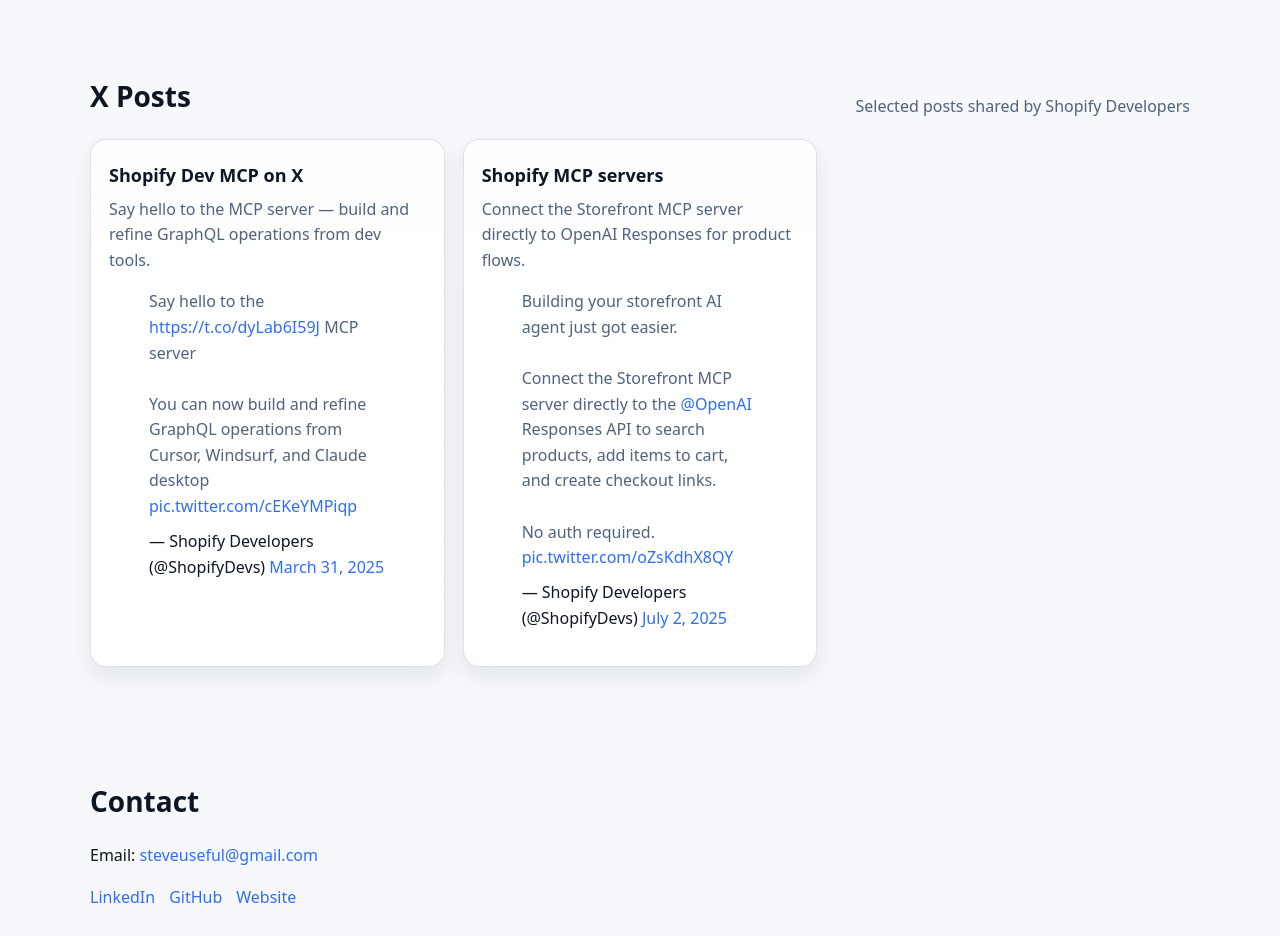
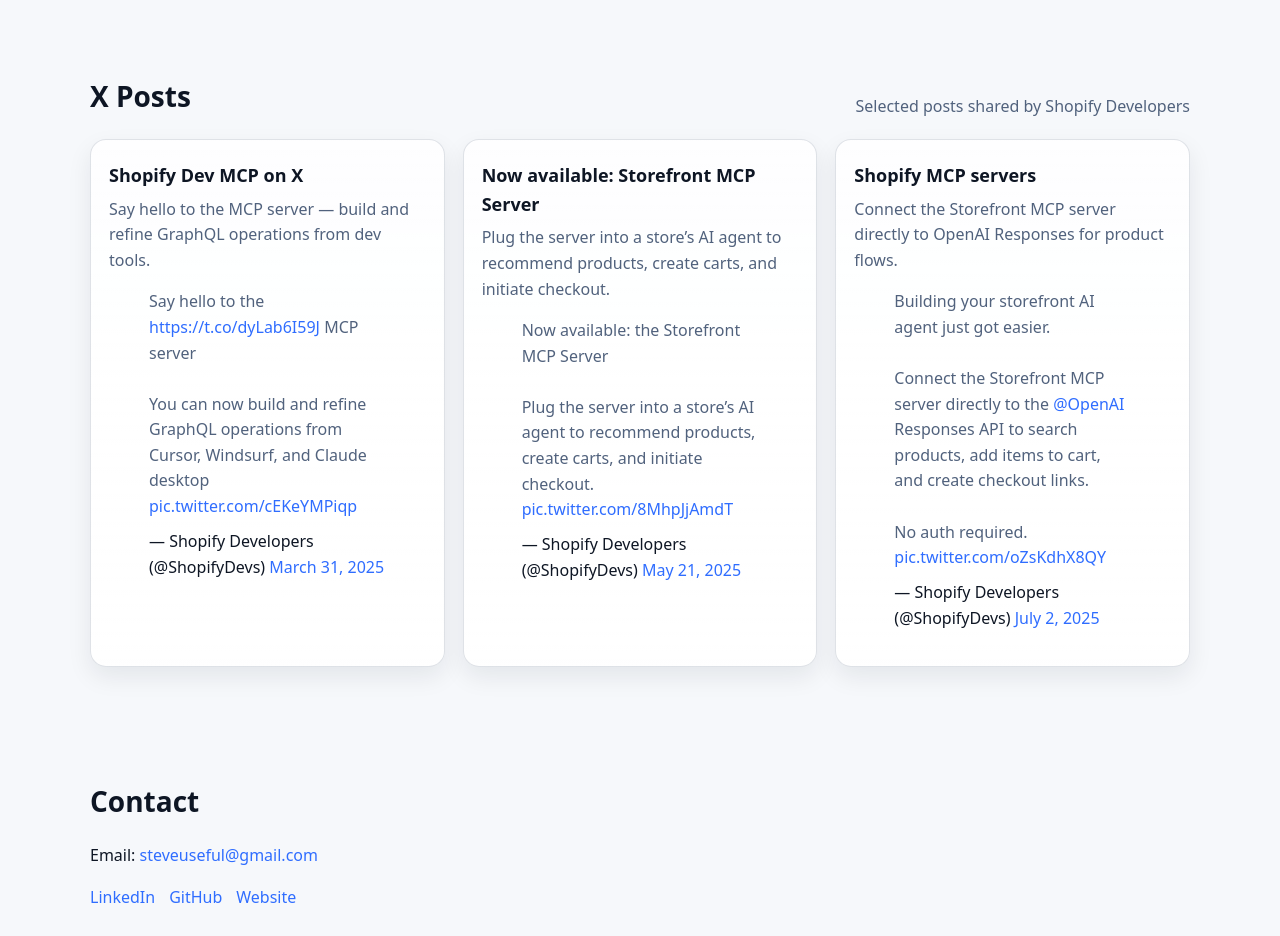
Before and after one commit to SteveUseful/steve-portfolio, a plain HTML site: page index.html in a window 1280 px wide. Shown: the part 1180-2116 px from the top of the page. Drawn offline with Linux system fonts and the light colour scheme.

Commit message:
Refactor X Posts section in index.html

```diff
--- a/index.html
+++ b/index.html
@@ -312,16 +312,22 @@
       <article class="card reveal">
         <h3>Shopify Dev MCP on X</h3>
         <p>Say hello to the MCP server — build and refine GraphQL operations from dev tools.</p>
-            <!-- Embedded X post -->
         <blockquote class="twitter-tweet" data-media-max-width="560">
           <p lang="en" dir="ltr">Say hello to the <a href="https://t.co/dyLab6I59J">https://t.co/dyLab6I59J</a> MCP server<br><br>You can now build and refine GraphQL operations from Cursor, Windsurf, and Claude desktop <a href="https://t.co/cEKeYMPiqp">pic.twitter.com/cEKeYMPiqp</a></p>&mdash; Shopify Developers (@ShopifyDevs) <a href="https://twitter.com/ShopifyDevs/status/1906738534267883708?ref_src=twsrc%5Etfw">March 31, 2025</a>
         </blockquote>
       </article>
 
       <article class="card reveal">
+        <h3>Now available: Storefront MCP Server</h3>
+        <p>Plug the server into a store’s AI agent to recommend products, create carts, and initiate checkout.</p>
+        <blockquote class="twitter-tweet" data-media-max-width="560">
+          <p lang="en" dir="ltr">Now available: the Storefront MCP Server<br><br>Plug the server into a store’s AI agent to recommend products, create carts, and initiate checkout. <a href="https://t.co/8MhpJjAmdT">pic.twitter.com/8MhpJjAmdT</a></p>&mdash; Shopify Developers (@ShopifyDevs) <a href="https://twitter.com/ShopifyDevs/status/1925182419344171332?ref_src=twsrc%5Etfw">May 21, 2025</a>
+        </blockquote>
+      </article>
+
+      <article class="card reveal">
         <h3>Shopify MCP servers</h3>
         <p>Connect the Storefront MCP server directly to OpenAI Responses for product flows.</p>
-            <!-- Embedded X post -->
         <blockquote class="twitter-tweet" data-media-max-width="560">
           <p lang="en" dir="ltr">Building your storefront AI agent just got easier.<br><br>Connect the Storefront MCP server directly to the <a href="https://twitter.com/OpenAI?ref_src=twsrc%5Etfw">@OpenAI</a> Responses API to search products, add items to cart, and create checkout links.<br><br>No auth required. <a href="https://t.co/oZsKdhX8QY">pic.twitter.com/oZsKdhX8QY</a></p>&mdash; Shopify Developers (@ShopifyDevs) <a href="https://twitter.com/ShopifyDevs/status/1940441827494318146?ref_src=twsrc%5Etfw">July 2, 2025</a>
         </blockquote>
@@ -329,6 +335,10 @@
     </div>
   </div>
 </section>
+
+<!-- Twitter widgets: only include once per page -->
+<script async src="https://platform.twitter.com/widgets.js" charset="utf-8"></script>
+
 
     <!-- Contact -->
     <section id="contact">
```
Lines whose indentation alone changed are shown as unchanged.
